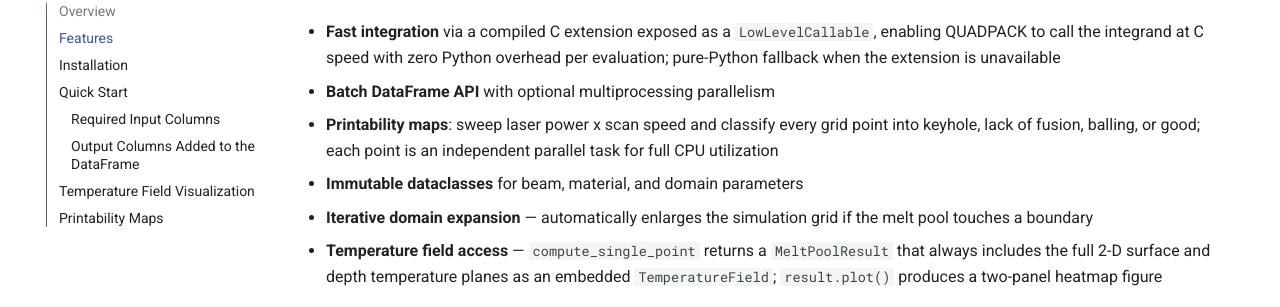
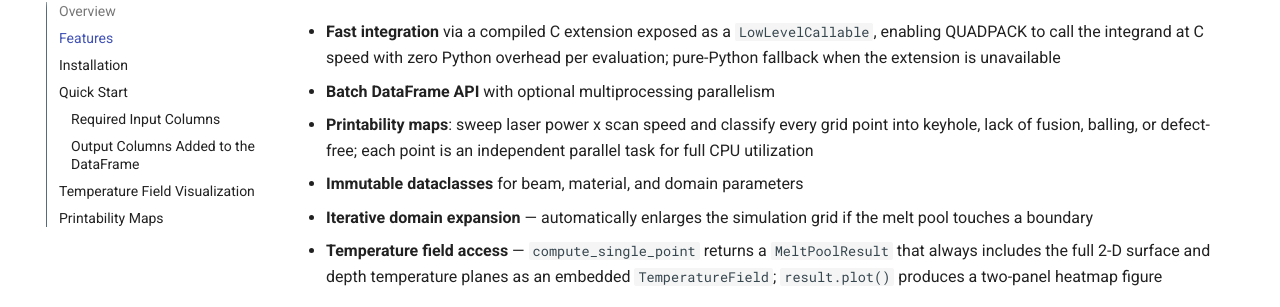
Before and after one commit to ArroyaveLab/eagar-tsai, an MkDocs documentation site: the page built from docs/index.md, in a window 1280 px wide and 900 px high, scrolled down 878 px. Shown: the part 145-452 px from the top of the window. Built offline with MkDocs 1.6.1 and Material for MkDocs 9.7.7, drawn with Linux system fonts in a browser that asks for light colours; comment, search, counter and statistics services are not loaded.

Commit message:
Update defect classification terminology to use "defect-free" instead of "good"

````diff
--- a/docs/index.md
+++ b/docs/index.md
@@ -33,7 +33,7 @@ The model computes temperature fields produced by a Gaussian laser beam moving o
 
 - **Fast integration** via a compiled C extension exposed as a `LowLevelCallable`, enabling QUADPACK to call the integrand at C speed with zero Python overhead per evaluation; pure-Python fallback when the extension is unavailable
 - **Batch DataFrame API** with optional multiprocessing parallelism
-- **Printability maps**: sweep laser power x scan speed and classify every grid point into keyhole, lack of fusion, balling, or good; each point is an independent parallel task for full CPU utilization
+- **Printability maps**: sweep laser power x scan speed and classify every grid point into keyhole, lack of fusion, balling, or defect-free; each point is an independent parallel task for full CPU utilization
 - **Immutable dataclasses** for beam, material, and domain parameters
 - **Iterative domain expansion** — automatically enlarges the simulation grid if the melt pool touches a boundary
 - **Temperature field access** — `compute_single_point` returns a `MeltPoolResult` that always includes the full 2-D surface and depth temperature planes as an embedded `TemperatureField`; `result.plot()` produces a two-panel heatmap figure
@@ -175,7 +175,7 @@ fig = result.plot(output="temperature_field.png") # equivalently: result.tempera
 
 ## Printability Maps
 
-`compute_printability_map` sweeps laser power and scan speed over a 2-D grid, runs the Eagar-Tsai model at every point, and classifies each point as `"good"`, `"keyhole"`, `"lack_of_fusion"`, or `"balling"`. `plot_printability_map` wraps the same call and returns a color-coded figure.
+`compute_printability_map` sweeps laser power and scan speed over a 2-D grid, runs the Eagar-Tsai model at every point, and classifies each point as `"defect_free"`, `"keyhole"`, `"lack_of_fusion"`, or `"balling"`. `plot_printability_map` wraps the same call and returns a color-coded figure.
 
 ```python
 from eagar_tsai import (
````
Also changed, not shown: README.md (+1 -1 lines), docs/getting-started.md (+1 -1 lines), 3 other files.
